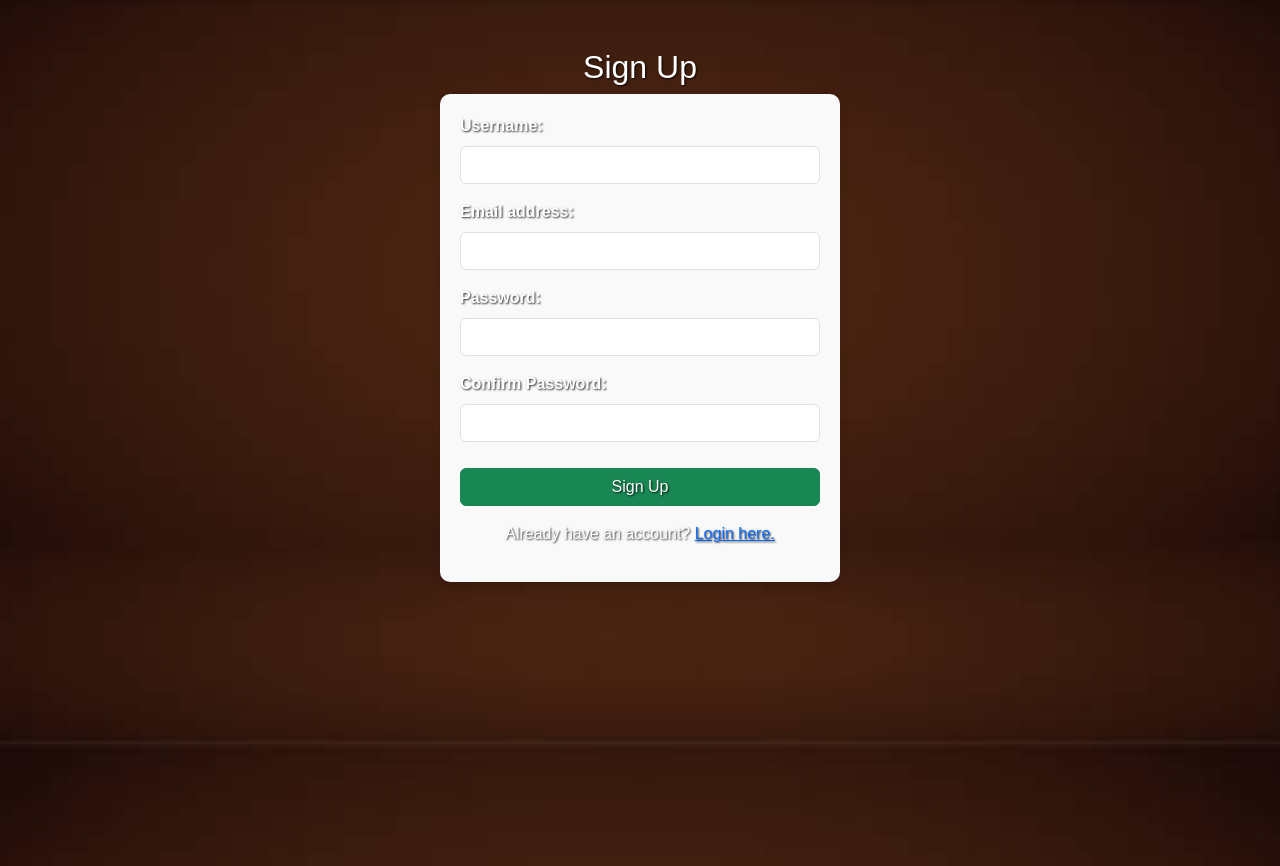
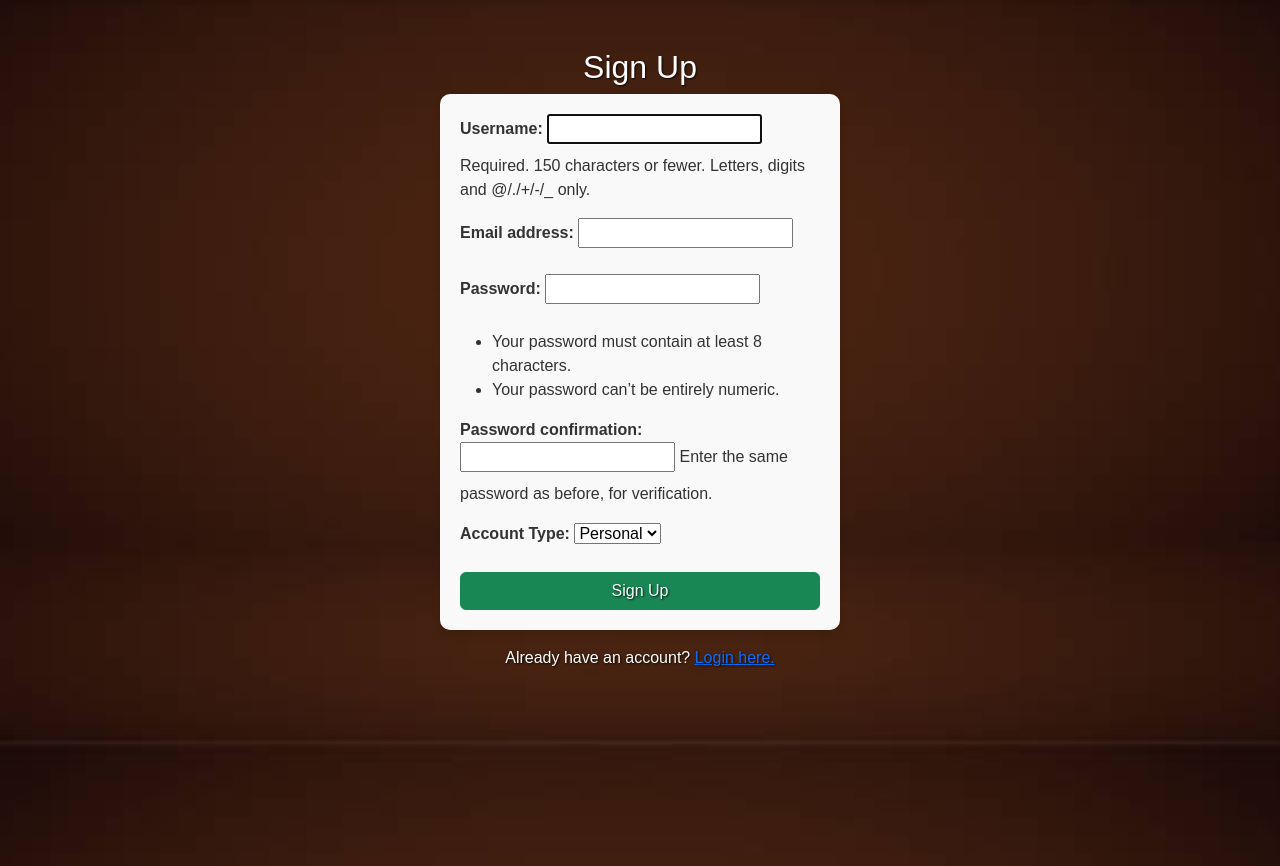
Before and after one commit to Martin-Gubala/WAD2-8C, a Django app: page /signup/ in a window 1280 px wide. Shown: the part 56-922 px from the top of the page. Run offline with Django 3.2, Linux system fonts and the light colour scheme.

Commit message:
singup page complete, login page complete, made readable and buttons do their job. signup buisness form yet to work

```diff
--- a/WAD2-8C/WAD2_Project/cafeCritics/forms.py
+++ b/WAD2-8C/WAD2_Project/cafeCritics/forms.py
@@ -11,7 +11,7 @@ class UserRegistrationForm(UserCreationForm):
         ('business', 'Business'),
     )
     # Fields for selecting user type during registration
-    user_type = forms.ChoiceField(choices=USER_TYPE_CHOICES)
+    user_type = forms.ChoiceField(choices=USER_TYPE_CHOICES, label="Account Type")
 
     class Meta:
         model = User
--- a/WAD2-8C/WAD2_Project/cafeCritics/static/css/style.css
+++ b/WAD2-8C/WAD2_Project/cafeCritics/static/css/style.css
@@ -96,20 +96,31 @@ footer {
 
 /* Specific styles for login and signup forms to ensure they are clearly visible and easy to use */
 .login-form, .signup-form {
+    color: #333; /* Dark grey text for readability */
+    text-shadow: none;
     max-width: 400px; /* Maximum width to keep forms manageable in size */
     margin: 0 auto; /* Centering forms horizontally */
     background: #f9f9f9; /* Light grey background to differentiate form from other content */
     padding: 20px; /* Padding around form elements for spacing */
     border-radius: 10px; /* Rounded corners for aesthetic appeal */
-    box-shadow: 0px 4px 8px rgba(0, 0, 0, 0.1); /* Subtle shadow for 3D effect */
+    box-shadow: 0px 4px 8px rgba(0, 0, 0, 0.1);
 }
 
 .login-form label, .signup-form label {
+    text-shadow: none;
+    color: #333; /* Dark grey labels for contrast */
     font-weight: bold; /* Bold labels for better visibility */
 }
 
 .login-form input, .signup-form input {
+    text-shadow: none ;
+    color: #333; /* Dark grey text for input fields */
     margin-bottom: 10px; /* Spacing between input fields */
+}
+
+.signup-form .helptext {
+    color: #333; /* Set help text color to black */
+    text-shadow: none ;
 }
 
 .btn {
--- a/WAD2-8C/WAD2_Project/cafeCritics/views.py
+++ b/WAD2-8C/WAD2_Project/cafeCritics/views.py
@@ -19,19 +19,13 @@ def signup_view(request):
     if request.method == 'POST':
         form = UserRegistrationForm(request.POST)
         if form.is_valid():
-            # Saves the new user to the database
-            form.save()
-            # Login the user after signing up
-            username = form.cleaned_data.get('username')
-            raw_password = form.cleaned_data.get('password1')
-            user = authenticate(username=username, password=raw_password)
+            # Save the user and log them in
+            user = form.save()
             login(request, user)
-            # Redirect the user to the home page with context
-            context_dict = {
-                'top_cafes': Cafe.objects.order_by('-average_rating')[:5],
-                'top_drinks': Drink.objects.order_by('-rating')[:5]
-            }
-            return render(request, 'registration/home.html', context=context_dict)
+            return redirect('cafeCritics:home_page')  # Redirect to the homepage
+        else:
+            # If the form is invalid, display errors
+            return render(request, 'registration/signup.html', {'form': form, 'show_search': False})
     else:
         form = UserRegistrationForm()
     return render(request, 'registration/signup.html', {'form': form, 'show_search': False})
--- a/WAD2-8C/templates/registration/signup.html
+++ b/WAD2-8C/templates/registration/signup.html
@@ -7,31 +7,12 @@
     <h2 class="text-center">Sign Up</h2>
 
     <!-- Form for user registration -->
-    <form method="post" class="signup-form"><!-- POST method to securely send data to the server -->
-        {% csrf_token %}<!-- CSRF token for protection against CSRF attacks -->
-        <div class="mb-3"> <!-- Form group for username input -->
-        <div class="mb-3"><!-- Form group for username input -->
-            <label for="username" class="form-label">Username:</label><!-- Label for the username field -->
-            <input type="text" name="username" class="form-control" id="username"><!-- Input field for username -->
-        </div>
-
-        <div class="mb-3"><!-- Form group for email input -->
-            <label for="email" class="form-label">Email address:</label><!-- Label for the email field -->
-            <input type="email" name="email" class="form-control" id="email"><!-- Input field for email -->
-        </div>
-
-        <div class="mb-3"><!-- Form group for password input -->
-            <label for="password1" class="form-label">Password:</label><!-- Label for the password field -->
-            <input type="password" name="password1" class="form-control" id="password1"><!-- Input field for password -->
-        </div>
-
-        <div class="mb-3"><!-- Form group for confirming password -->
-            <label for="password2" class="form-label">Confirm Password:</label><!-- Label for the password confirmation field -->
-            <input type="password" name="password2" class="form-control" id="password2"><!-- Input field for confirming the password -->
-        </div>
-        <button type="submit" class="btn btn-success w-100">Sign Up</button><!-- Submit button for the form -->
+    <form method="post" class="signup-form">
+        {% csrf_token %}
+        {{ form.as_p }} <!-- Renders all form fields, including user_type -->
+        <button type="submit" class="btn btn-success w-100">Sign Up</button>
     </form>
-    <!-- Link for users who already have an account to navigate to the login page -->
+    <!-- Link for users who already have an account -->
     <p class="mt-3 text-center">Already have an account? <a href="{% url 'cafeCritics:login' %}">Login here.</a></p>
 </div>
 {% endblock %}
```
Also changed, not shown: WAD2-8C/WAD2_Project/WAD2_Project/settings.py (+1 -6 lines), WAD2-8C/WAD2_Project/db.sqlite3.
